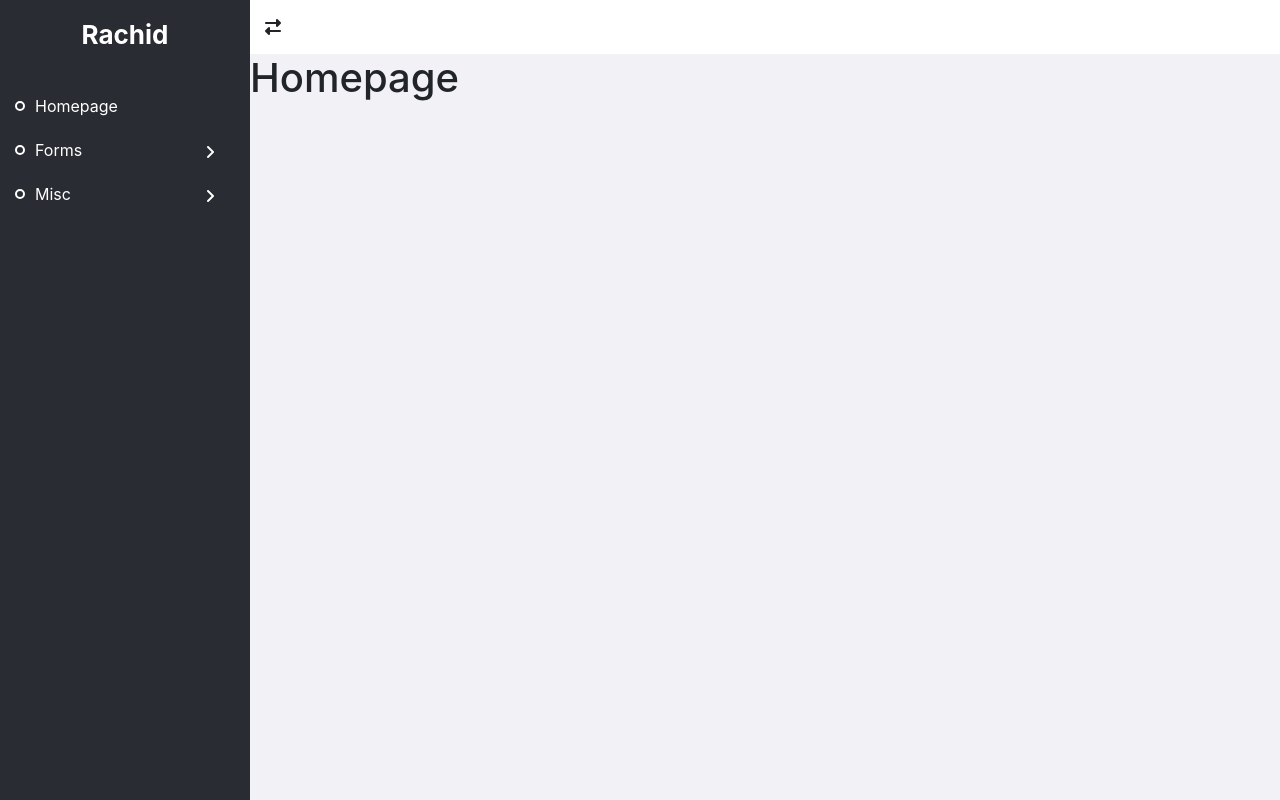
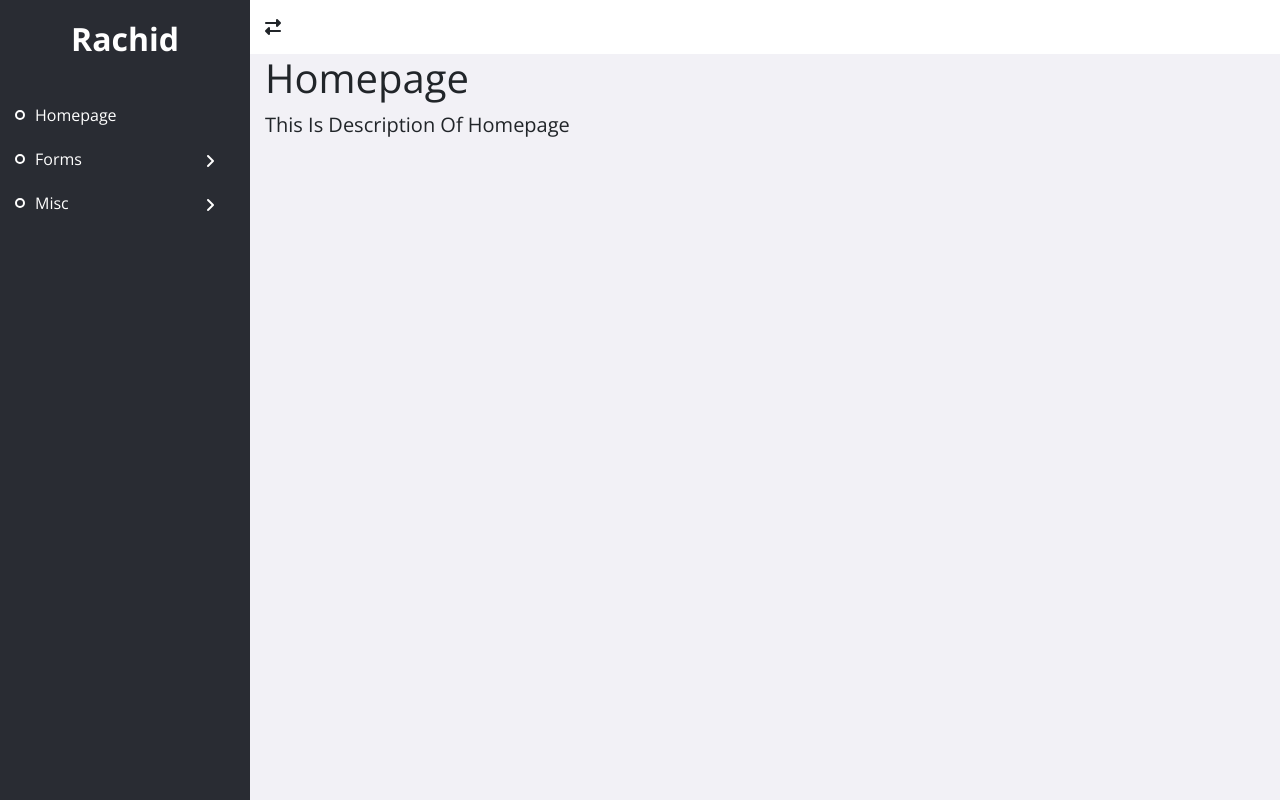
Before and after one commit to Rachid22D/Ultimte-Front-End, a website: page stages/html/homepage.pug in a window 1280 px wide. Drawn offline with nearby package versions, Linux system fonts and the light colour scheme; files that its build step writes are made by us from their sources; files whose address does not match are found by name.

Commit message:
Lesson 15

```diff
--- a/stages/css/sass/layout/_global.scss
+++ b/stages/css/sass/layout/_global.scss
@@ -1,7 +1,9 @@
 * {
     box-sizing: border-box;
 }
-
+body {
+    font-family: 'Open Sans', sans-serif;
+}
 .page {
     min-height: 100vh;
     .content-area {
--- a/stages/css/sass/layout/_sidebar.scss
+++ b/stages/css/sass/layout/_sidebar.scss
@@ -14,7 +14,7 @@
         }
         .logo-area {
             font-weight: bold;
-            font-size: 26px;
+            font-size: 32px;
             margin-bottom: 30px;
         }
         .links-area {
--- a/stages/html/homepage.pug
+++ b/stages/html/homepage.pug
@@ -9,6 +9,8 @@ html(lang="en")
         include pug/layout/sidebar.pug
         .content-area
           include pug/layout/header
-          .content
-            h1 #{pageTitle}
+          .container-fluid
+            .content
+              include pug/components/page-head
+
       include pug/layout/scripts
--- /dev/null
+++ b/stages/html/pug/components/page-head.pug
@@ -0,0 +1,3 @@
+.page-head
+    h1.page-title #{pageTitle}
+    p.page-description.lead This Is Description Of #{pageTitle}
--- a/stages/html/pug/layout/styles.pug
+++ b/stages/html/pug/layout/styles.pug
@@ -1,2 +1,3 @@
 link(rel="stylesheet", href="css/bootstrap.min.css")
 link(rel="stylesheet", href="css/main.css")
+<link rel="stylesheet" href="https://fonts.googleapis.com/css?family=Open+Sans:400,700&display=swap">
```
Also changed, not shown: stages/html/pug/layout/sidebar.pug (+4 -4 lines), dist/css/main.css, dist/homepage.html, 1 other file.
